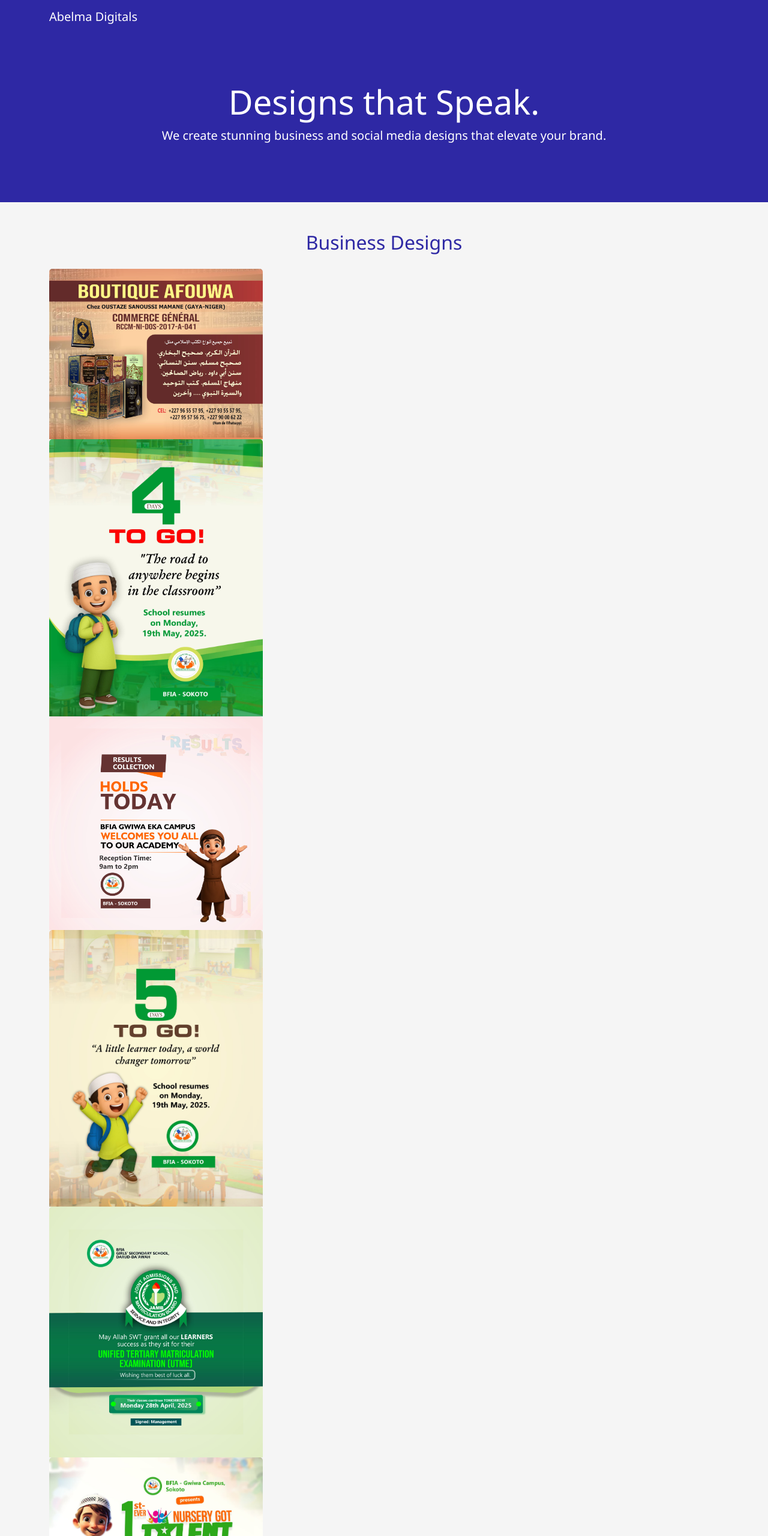
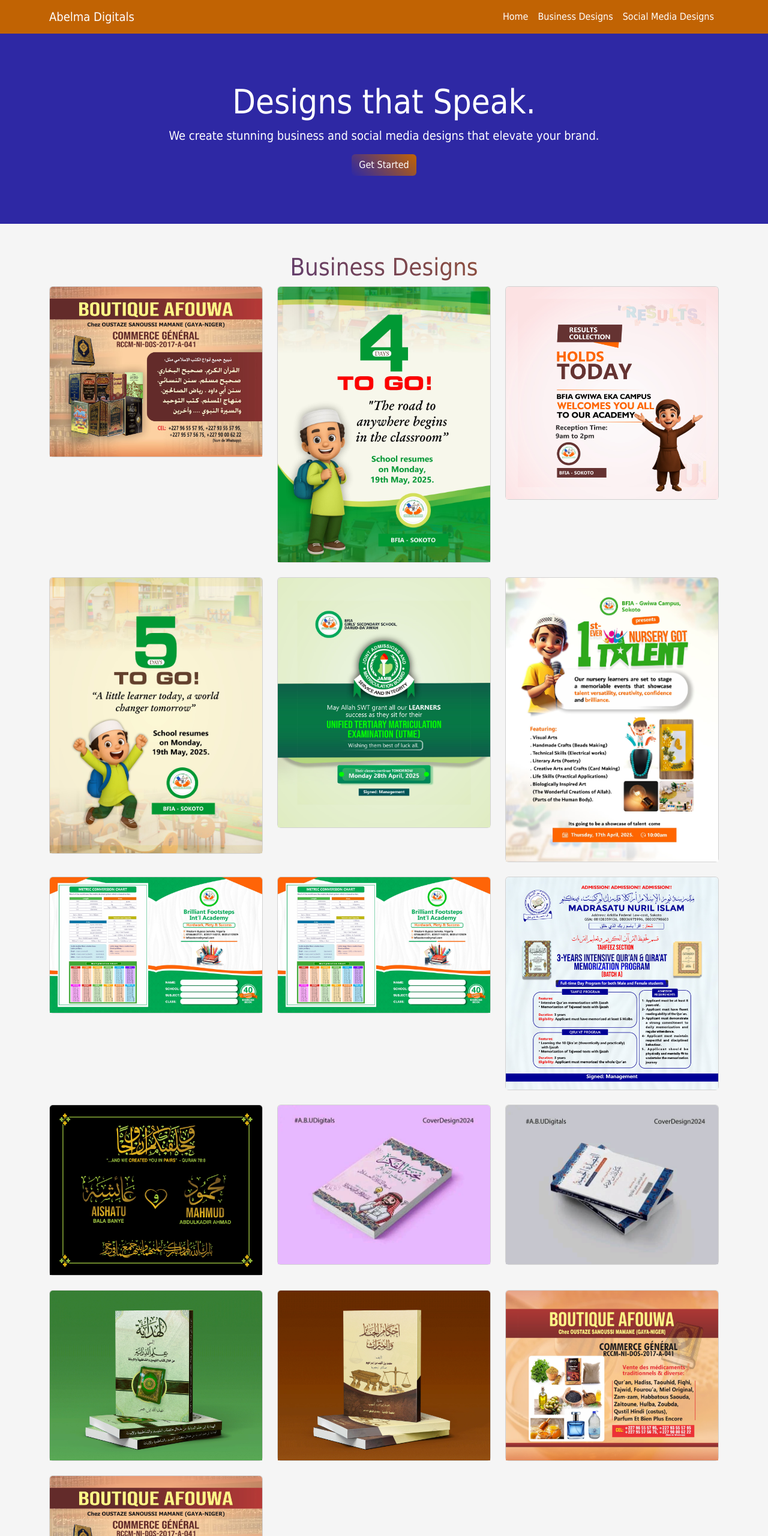
Before and after one commit to Kabirfandirma/AbelmaDigitals, a plain HTML site: page index.html in a window 1280 px wide. Shown: the top 2560 px of the page at 60% size. Drawn offline with nearby package versions, Linux system fonts and the light colour scheme.

Commit message:
Update index.html

```diff
--- a/index.html
+++ b/index.html
@@ -9,115 +9,140 @@
     :root {
       --primary-color: #2e28a4;
       --accent-color: #c16303;
+      --gradient-text: linear-gradient(45deg, #2e28a4, #c16303);
     }
+
     body {
-      font-family: 'Segoe UI', Tahoma, Geneva, Verdana, sans-serif;
+      font-family: 'Gliker', Tahoma, Geneva, Verdana, sans-serif;
       background-color: #f5f5f5;
       color: #333;
     }
+
     .navbar {
-      background-color: var(--primary-color);
+      background-color: var(--accent-color);
     }
+
     .navbar a, .navbar-brand {
       color: #fff;
     }
+
+    .navbar-toggler {
+      border: none;
+      background: var(--accent-color);
+    }
+
     .hero {
       background-color: var(--primary-color);
       color: white;
       padding: 80px 0;
     }
+
     .section-title {
-      color: var(--primary-color);
+      font-size: 2.5rem;
+      background: var(--gradient-text);
+      -webkit-background-clip: text;
+      color: transparent;
+      text-align: center;
     }
-    .card {
+
+    .btn-custom {
+      background: var(--gradient-text);
+      color: #fff;
       border: none;
+      transition: background 0.3s ease;
+    }
+
+    .btn-custom:hover {
+      background: #2e28a4;
+    }
+
+    .card img:hover {
+      transform: scale(1.05);
       transition: transform 0.3s ease;
     }
-    .card:hover {
-      transform: translateY(-5px);
-      box-shadow: 0 8px 16px rgba(0,0,0,0.15);
-    }
+
     .footer {
-      background-color: var(--primary-color);
+      background-color: var(--accent-color);
       color: white;
       padding: 20px 0;
-    }
-    .accent {
-      color: var(--accent-color);
     }
   </style>
 </head>
 <body>
-  <!-- Navbar -->
   <nav class="navbar navbar-expand-lg">
     <div class="container">
       <a class="navbar-brand" href="#">Abelma Digitals</a>
+      <button class="navbar-toggler" type="button" data-bs-toggle="collapse" data-bs-target="#navbarMenu">
+        <span class="navbar-toggler-icon"></span>
+      </button>
+      <div class="collapse navbar-collapse" id="navbarMenu">
+        <ul class="navbar-nav ms-auto">
+          <li class="nav-item"><a class="nav-link" href="#">Home</a></li>
+          <li class="nav-item"><a class="nav-link" href="#">Business Designs</a></li>
+          <li class="nav-item"><a class="nav-link" href="#">Social Media Designs</a></li>
+        </ul>
+      </div>
     </div>
   </nav>
 
-  <!-- Hero Section -->
   <section class="hero text-center">
     <div class="container">
       <h1 class="display-4">Designs that Speak.</h1>
       <p class="lead">We create stunning business and social media designs that elevate your brand.</p>
+      <a href="#" class="btn btn-custom">Get Started</a>
     </div>
   </section>
 
-  <!-- Business Designs Section -->
   <section class="py-5">
     <div class="container">
-      <h2 class="section-title text-center mb-4">Business Designs</h2>
-     <div class="row g-4">
-     <div class="col-md-4">
-     <div class="card"><img src="images/business/bus (1).jpeg" class="card-img-top" alt="Business Design 1"></div>
-     <div class="card"><img src="images/business/bus (2).jpeg" class="card-img-top" alt="Business Design 1"></div>
-     <div class="card"><img src="images/business/bus (3).jpeg" class="card-img-top" alt="Business Design 1"></div>
-     <div class="card"><img src="images/business/bus (4).jpeg" class="card-img-top" alt="Business Design 1"></div>
-     <div class="card"><img src="images/business/bus (5).jpeg" class="card-img-top" alt="Business Design 1"></div>
-     <div class="card"><img src="images/business/bus (6).jpeg" class="card-img-top" alt="Business Design 1"></div>
-     <div class="card"><img src="images/business/bus (7).jpeg" class="card-img-top" alt="Business Design 1"></div>
-     <div class="card"><img src="images/business/bus (8).jpeg" class="card-img-top" alt="Business Design 1"></div>
-     <div class="card"><img src="images/business/bus (9).jpeg" class="card-img-top" alt="Business Design 1"></div>
-     <div class="card"><img src="images/business/bus (10).jpeg" class="card-img-top" alt="Business Design 1"></div>
-     <div class="card"><img src="images/business/bus (11).jpeg" class="card-img-top" alt="Business Design 1"></div>
-     <div class="card"><img src="images/business/bus (12).jpeg" class="card-img-top" alt="Business Design 1"></div>
-     <div class="card"><img src="images/business/bus (13).jpeg" class="card-img-top" alt="Business Design 1"></div>
-     <div class="card"><img src="images/business/bus (14).jpeg" class="card-img-top" alt="Business Design 1"></div>
-     <div class="card"><img src="images/business/bus (15).jpeg" class="card-img-top" alt="Business Design 1"></div>
-     <div class="card"><img src="images/business/bus (16).jpeg" class="card-img-top" alt="Business Design 1"></div>
+      <h2 class="section-title">Business Designs</h2>
+      <div class="row g-4">
+        <div class="col-md-4"><div class="card"><img src="images/business/bus (1).jpeg" class="card-img-top" alt="Business Design 1"></div></div>
+        <div class="col-md-4"><div class="card"><img src="images/business/bus (2).jpeg" class="card-img-top" alt="Business Design 2"></div></div>
+        <div class="col-md-4"><div class="card"><img src="images/business/bus (3).jpeg" class="card-img-top" alt="Business Design 3"></div></div>
+        <div class="col-md-4"><div class="card"><img src="images/business/bus (4).jpeg" class="card-img-top" alt="Business Design 4"></div></div>
+        <div class="col-md-4"><div class="card"><img src="images/business/bus (5).jpeg" class="card-img-top" alt="Business Design 5"></div></div>
+        <div class="col-md-4"><div class="card"><img src="images/business/bus (6).jpeg" class="card-img-top" alt="Business Design 6"></div></div>
+        <div class="col-md-4"><div class="card"><img src="images/business/bus (7).jpeg" class="card-img-top" alt="Business Design 7"></div></div>
+        <div class="col-md-4"><div class="card"><img src="images/business/bus (8).jpeg" class="card-img-top" alt="Business Design 8"></div></div>
+        <div class="col-md-4"><div class="card"><img src="images/business/bus (9).jpeg" class="card-img-top" alt="Business Design 9"></div></div>
+        <div class="col-md-4"><div class="card"><img src="images/business/bus (10).jpeg" class="card-img-top" alt="Business Design 10"></div></div>
+        <div class="col-md-4"><div class="card"><img src="images/business/bus (11).jpeg" class="card-img-top" alt="Business Design 11"></div></div>
+        <div class="col-md-4"><div class="card"><img src="images/business/bus (12).jpeg" class="card-img-top" alt="Business Design 12"></div></div>
+        <div class="col-md-4"><div class="card"><img src="images/business/bus (13).jpeg" class="card-img-top" alt="Business Design 13"></div></div>
+        <div class="col-md-4"><div class="card"><img src="images/business/bus (14).jpeg" class="card-img-top" alt="Business Design 14"></div></div>
+        <div class="col-md-4"><div class="card"><img src="images/business/bus (15).jpeg" class="card-img-top" alt="Business Design 15"></div></div>
+        <div class="col-md-4"><div class="card"><img src="images/business/bus (16).jpeg" class="card-img-top" alt="Business Design 16"></div></div>
       </div>
     </div>
   </section>
 
-  <!-- Social Media Designs Section -->
   <section class="py-5 bg-light">
     <div class="container">
-      <h2 class="section-title text-center mb-4">Social Media Designs</h2>
+      <h2 class="section-title">Social Media Designs</h2>
       <div class="row g-4">
-        <div class="col-md-4">
-          <div class="card"><img src="images/social/soc1 (1).jpeg" class="card-img-top" alt="Social Design 1"></div>
-        </div>
-        <div class="card"><img src="images/social/soc1 (2).jpeg" class="card-img-top" alt="Social Design 1"></div>
-        <div class="card"><img src="images/social/soc1 (3).jpeg" class="card-img-top" alt="Social Design 1"></div>
+        <div class="col-md-4"><div class="card"><img src="images/social/soc1 (1).jpeg" class="card-img-top"></div></div>
+        <div class="col-md-4"><div class="card"><img src="images/social/soc1 (2).jpeg" class="card-img-top"></div></div>
+        <div class="col-md-4"><div class="card"><img src="images/social/soc1 (3).jpeg" class="card-img-top"></div></div>
+      </div>
     </div>
   </section>
 
-  <!-- CEO Image Section -->
-  <section class="py-5">
-    <div class="container text-center">
-      <h2 class="section-title mb-4">Meet the CEO</h2>
+  <section class="py-5 text-center">
+    <div class="container">
+      <h2 class="section-title">Meet the CEO</h2>
       <img src="images/ceo.jpeg" alt="CEO" class="rounded-circle" width="200" height="200">
       <p class="mt-3">Driven by creativity and passion for digital excellence.</p>
     </div>
   </section>
 
-  <!-- Footer -->
   <footer class="footer text-center">
     <div class="container">
       <p>Phone: +234 706 858 4851 | Email: <a href="mailto:abelmadigitals@gmail.com" class="text-white">abelmadigitals@gmail.com</a></p>
-      <p>&copy; 2025 Abelma Digitals. <br>
-            All rights reserved.</p>
+      <p>&copy; 2025 Abelma Digitals. All rights reserved.</p>
     </div>
   </footer>
+
+  <script src="https://cdn.jsdelivr.net/npm/bootstrap@5.3.0/dist/js/bootstrap.bundle.min.js"></script>
 </body>
 </html>
```
